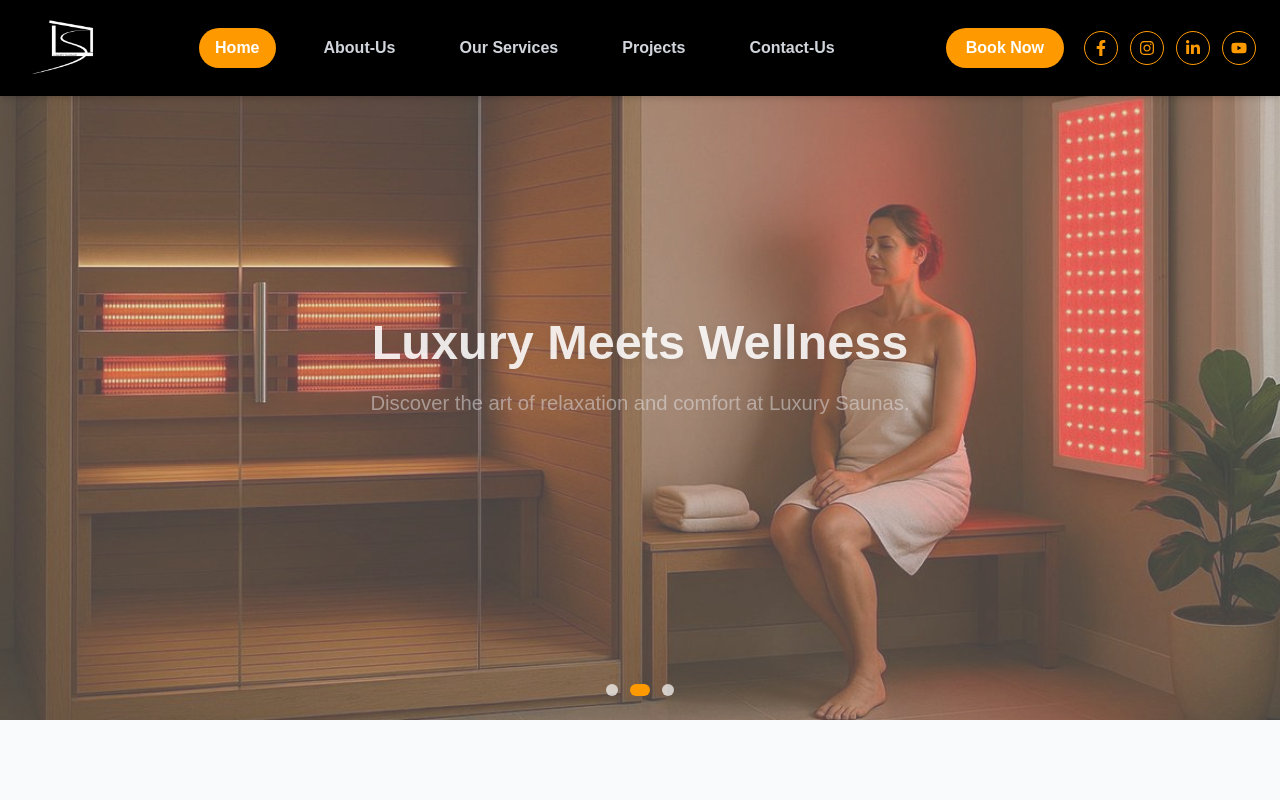
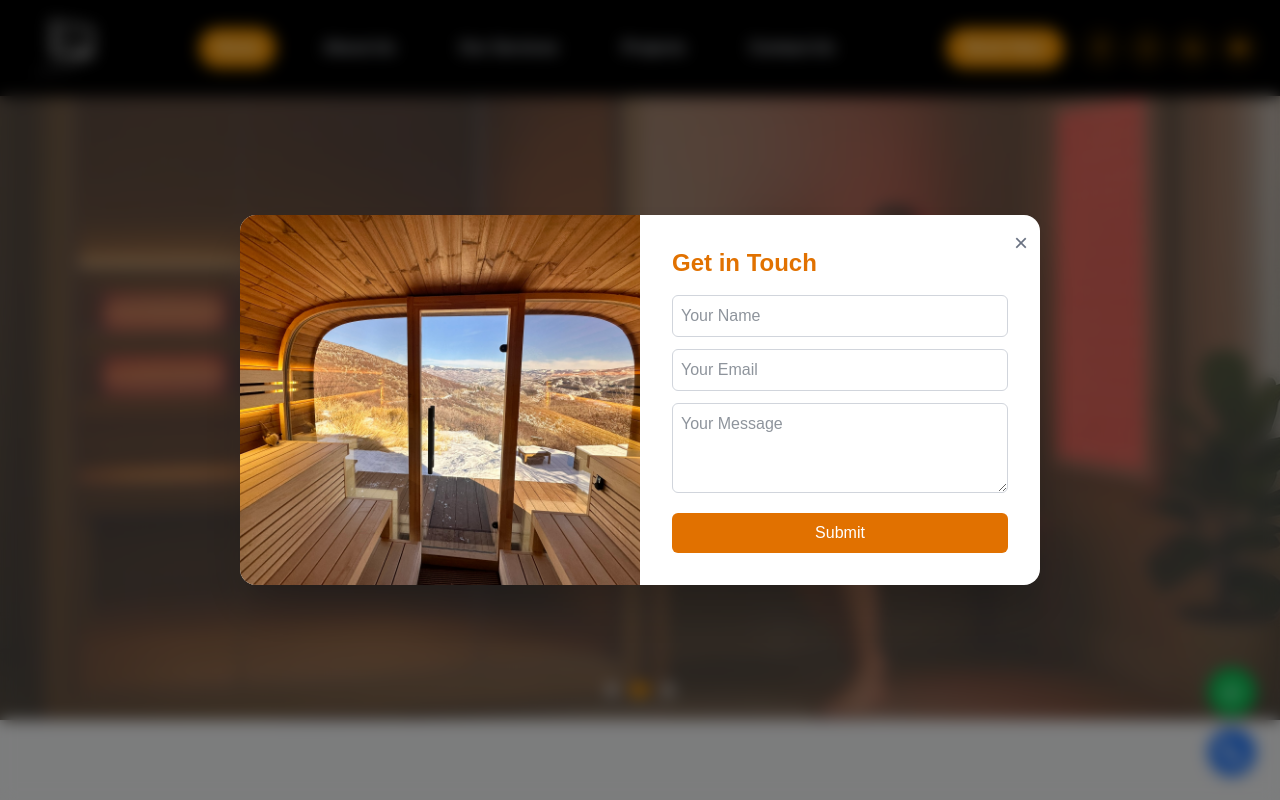
Before and after one commit to Pragatisingh0417/luxury-saunas, a Next.js app: page / in a window 1280 px wide. Shown: the top 800 px of the page. Built offline with nearby package versions, Linux system fonts and the light colour scheme.

Commit message:
updated code

```diff
--- a/app/about/page.tsx
+++ b/app/about/page.tsx
@@ -60,7 +60,7 @@ export default function AboutPage() {
               We pride ourselves on attention to detail and customer satisfaction. From ambient lighting to calming music, every element is carefully designed to provide an unforgettable luxury sauna experience.
             </p>
             <Link
-              href="/contact"
+              href="/contact-us"
               className="bg-amber-500 text-white px-6 py-3 rounded-full font-semibold hover:bg-amber-600 transition"
             >
               Get in Touch
@@ -113,7 +113,7 @@ export default function AboutPage() {
           Visit Luxury Saunas for a rejuvenating escape and discover the ultimate in relaxation and wellness.
         </p>
         <Link
-          href="/contact"
+          href="/contact-us"
           className="bg-white text-amber-500 px-8 py-3 rounded-full font-semibold hover:bg-gray-100 transition"
         >
           Contact Us Today
--- a/app/components/CtaSection.tsx
+++ b/app/components/CtaSection.tsx
@@ -21,7 +21,7 @@ export default function CtaSection() {
           and elegance of a custom-built sauna experience.
         </p>
         <Link
-          href="/contact"
+          href="/contact-us"
           className="bg-white text-amber-600 px-8 py-3 rounded-full font-semibold shadow-md hover:bg-gray-100 transition"
         >
           Get a Quote
--- /dev/null
+++ b/app/components/FloatingContactButtons.tsx
@@ -0,0 +1,48 @@
+"use client";
+
+import React from "react";
+import { FaPhoneAlt, FaWhatsapp } from "react-icons/fa";
+
+interface FloatingContactButtonsProps {
+  phone?: string;
+  countryCode?: string;
+  whatsappMessage?: string;
+}
+
+const FloatingContactButtons: React.FC<FloatingContactButtonsProps> = ({
+  phone = "7192462128",
+  countryCode = "91",
+  whatsappMessage = "Hi! I found your site and would like to chat.",
+}) => {
+  const whatsappNumber = `${countryCode}${phone.replace(/[^0-9]/g, "")}`;
+  const whatsappHref = `https://wa.me/${whatsappNumber}?text=${encodeURIComponent(
+    whatsappMessage
+  )}`;
+  const telHref = `tel:${phone.replace(/[^0-9+]/g, "")}`;
+
+  return (
+    <div className="fixed right-6 bottom-6 z-50 flex flex-col items-end gap-3">
+      {/* WhatsApp Button */}
+      <a
+        href={whatsappHref}
+        target="_blank"
+        rel="noopener noreferrer"
+        aria-label={`Chat on WhatsApp with ${phone}`}
+        className="w-12 h-12 rounded-full flex items-center justify-center shadow-md hover:scale-105 transform transition-all duration-150 bg-green-500 text-white"
+      >
+        <FaWhatsapp size={22} />
+      </a>
+
+      {/* Call Button */}
+      <a
+        href={telHref}
+        aria-label={`Call ${phone}`}
+        className="w-12 h-12 rounded-full flex items-center justify-center shadow-md hover:scale-105 transform transition-all duration-150 bg-blue-500 text-white"
+      >
+        <FaPhoneAlt size={20} />
+      </a>
+    </div>
+  );
+};
+
+export default FloatingContactButtons;
--- a/app/components/Footer.tsx
+++ b/app/components/Footer.tsx
@@ -65,7 +65,7 @@ export default function Footer() {
             </li>
             <li className="flex items-center space-x-3">
               <FaPhoneAlt className="text-amber-500 text-xl" />
-              <span>+91 98765 43210</span>
+              <span>+1  7192462128</span>
             </li>
             <li className="flex items-center space-x-3">
               <FaEnvelope className="text-amber-500 text-xl" />
@@ -84,7 +84,7 @@ export default function Footer() {
           <div className="flex space-x-4">
             {[
               { icon: <FaFacebookF />, href: "https://facebook.com" },
-              { icon: <FaInstagram />, href: "https://instagram.com" },
+              { icon: <FaInstagram />, href: "https://www.instagram.com/luxurysaunas/" },
               { icon: <FaLinkedinIn />, href: "https://linkedin.com" },
               { icon: <FaYoutube />, href: "https://youtube.com" },
             ].map(({ icon, href }, idx) => (
--- /dev/null
+++ b/app/components/PopupForm.tsx
@@ -0,0 +1,74 @@
+"use client";
+
+import { useEffect, useState } from "react";
+import Image from "next/image";
+
+export default function PopupForm() {
+  const [isOpen, setIsOpen] = useState(false);
+
+  // Open popup after 2 seconds only on home page
+  useEffect(() => {
+    if (window.location.pathname === "/") {
+      const timer = setTimeout(() => setIsOpen(true), 2000);
+      return () => clearTimeout(timer);
+    }
+  }, []);
+
+  if (!isOpen) return null;
+
+  return (
+    <div className="fixed inset-0 z-50 flex items-center justify-center bg-black/50 backdrop-blur-sm">
+      <div className="bg-white rounded-2xl shadow-2xl w-[90%] md:w-[800px] overflow-hidden flex flex-col md:flex-row relative animate-fadeIn">
+        {/* Close button */}
+        <button
+          onClick={() => setIsOpen(false)}
+          className="absolute top-3 right-3 text-gray-500 hover:text-gray-800 text-2xl"
+        >
+          ×
+        </button>
+
+        {/* Left image */}
+        <div className="relative w-full md:w-1/2 h-48 md:h-auto">
+          <Image
+            src="/images/project-6.JPEG"
+            alt="Popup Image"
+            fill
+            className="object-cover"
+          />
+        </div>
+
+        {/* Right form */}
+        <div className="w-full md:w-1/2 p-6 md:p-8 flex flex-col justify-center">
+          <h2 className="text-2xl font-semibold mb-4 text-amber-600 text-center md:text-left">
+            Get in Touch
+          </h2>
+
+          <form className="flex flex-col gap-3">
+            <input
+              type="text"
+              placeholder="Your Name"
+              className="border text-gray-800 border-gray-300 rounded-md p-2 focus:outline-none focus:ring-2 focus:ring-blue-400"
+            />
+            <input
+              type="email"
+              placeholder="Your Email"
+              className="border text-gray-800 border-gray-300 rounded-md p-2 focus:outline-none focus:ring-2 focus:ring-blue-400"
+            />
+            <textarea
+              placeholder="Your Message"
+              rows={3}
+              className="border text-gray-800 border-gray-300 rounded-md p-2 focus:outline-none focus:ring-2 focus:ring-blue-400"
+            ></textarea>
+
+            <button
+              type="submit"
+              className="bg-amber-600 text-white py-2 rounded-md mt-2 hover:bg-blue-700 transition-all duration-150"
+            >
+              Submit
+            </button>
+          </form>
+        </div>
+      </div>
+    </div>
+  );
+}
--- a/app/components/Testimonials.tsx
+++ b/app/components/Testimonials.tsx
@@ -7,21 +7,21 @@ const testimonials = [
   {
     name: "Sarah Johnson",
     role: "Spa Owner",
-    photo: "/testimonials/user1.webp",
+    photo: "/images/testimonial-1.jpeg",
     review:
       "Luxury Saunas transformed our spa experience. The design and quality are unmatched!",
   },
   {
     name: "Michael Lee",
     role: "Home Owner",
-    photo: "/testimonials/user2.webp",
+    photo: "/images/testimonial-2.jpeg",
     review:
       "The custom sauna we got is perfect for relaxation. Highly recommend Luxury Saunas!",
   },
   {
     name: "Emma Davis",
     role: "Resort Manager",
-    photo: "/testimonials/user3.webp",
+    photo: "/images/testimonial-1.jpeg",
     review:
       "Professional, timely, and luxurious. Our guests absolutely love the sauna installations.",
   },
--- a/app/contact-us/page.tsx
+++ b/app/contact-us/page.tsx
@@ -48,7 +48,7 @@ export default function ContactPage() {
             </div>
             <div className="flex items-center space-x-4">
               <FaPhoneAlt className="text-amber-500 text-2xl" />
-              <span>+91 98765 43210</span>
+              <span>+1  7192462128</span>
             </div>
             <div className="flex items-center space-x-4">
               <FaEnvelope className="text-amber-500 text-2xl" />
--- a/app/layout.tsx
+++ b/app/layout.tsx
@@ -3,6 +3,7 @@ import { Geist, Geist_Mono } from "next/font/google";
 import "./globals.css";
 import Navbar from "./components/Navbar"; // 👈 import navbar here
 import Footer from "./components/Footer";
+import FloatingContactButtons from "./components/FloatingContactButtons";
 
 const geistSans = Geist({
   variable: "--font-geist-sans",
@@ -29,7 +30,8 @@ export default function RootLayout({
       <body
         className={`${geistSans.variable} ${geistMono.variable} antialiased`}
       >
-        <Navbar /> {/* 👈 Navbar added here */}
+        <Navbar />
+        <FloatingContactButtons />
         {children}
                 <Footer />
 
--- a/app/page.tsx
+++ b/app/page.tsx
@@ -2,6 +2,7 @@ import AboutUs from "./components/AboutUs";
 import CtaSection from "./components/CtaSection";
 import Newsletter from "./components/Newsletter";
 import OurProjects from "./components/OurProjects";
+import PopupForm from "./components/PopupForm";
 import Services from "./components/Services";
 import Slider from "./components/Slider";
 import Testimonials from "./components/Testimonials";
@@ -12,6 +13,7 @@ export default function Home() {
   return (
     <>
       <main className="">
+        <PopupForm />
               <Slider />
               <AboutUs />
               <CtaSection />
--- a/app/services/page.tsx
+++ b/app/services/page.tsx
@@ -90,7 +90,7 @@ export default function ServicesPage() {
                 </h3>
                 <p className="text-gray-600 mb-4">{service.desc}</p>
                 <Link
-                  href="/contact"
+                  href="/contact-us"
                   className="inline-block bg-amber-500 text-white px-5 py-2 rounded-full font-semibold hover:bg-amber-600 transition"
                 >
                   Learn More
@@ -144,7 +144,7 @@ export default function ServicesPage() {
           Ready to Bring Luxury to Your Space?
         </motion.h2>
         <Link
-          href="/contact"
+          href="/contact-us"
           className="bg-white text-amber-500 px-8 py-3 rounded-full font-semibold hover:bg-gray-100 transition"
         >
           Get a Quote
```
Also changed, not shown: public/images/testimonial-1.jpeg (added), public/images/testimonial-2.jpeg (added).
